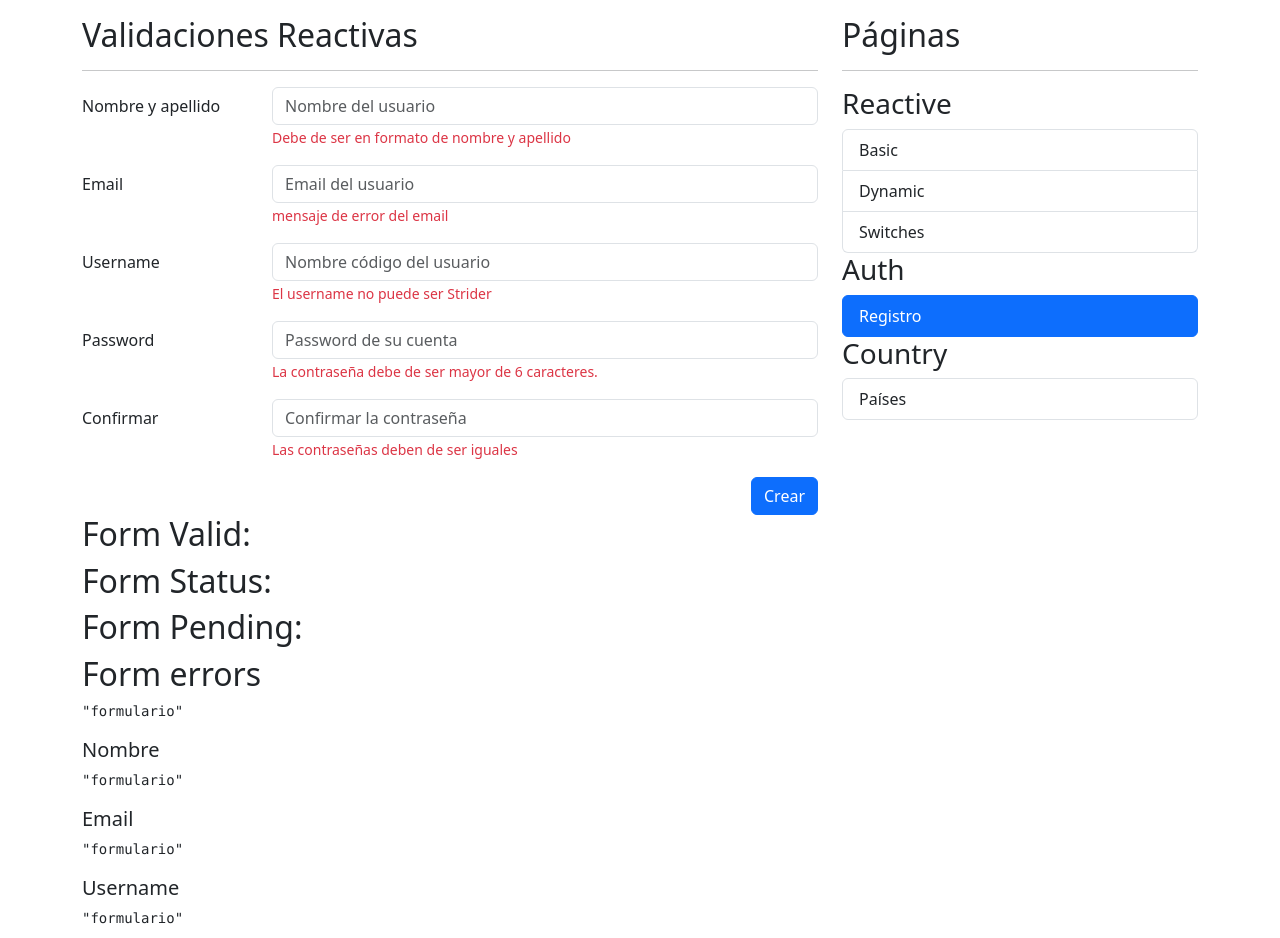
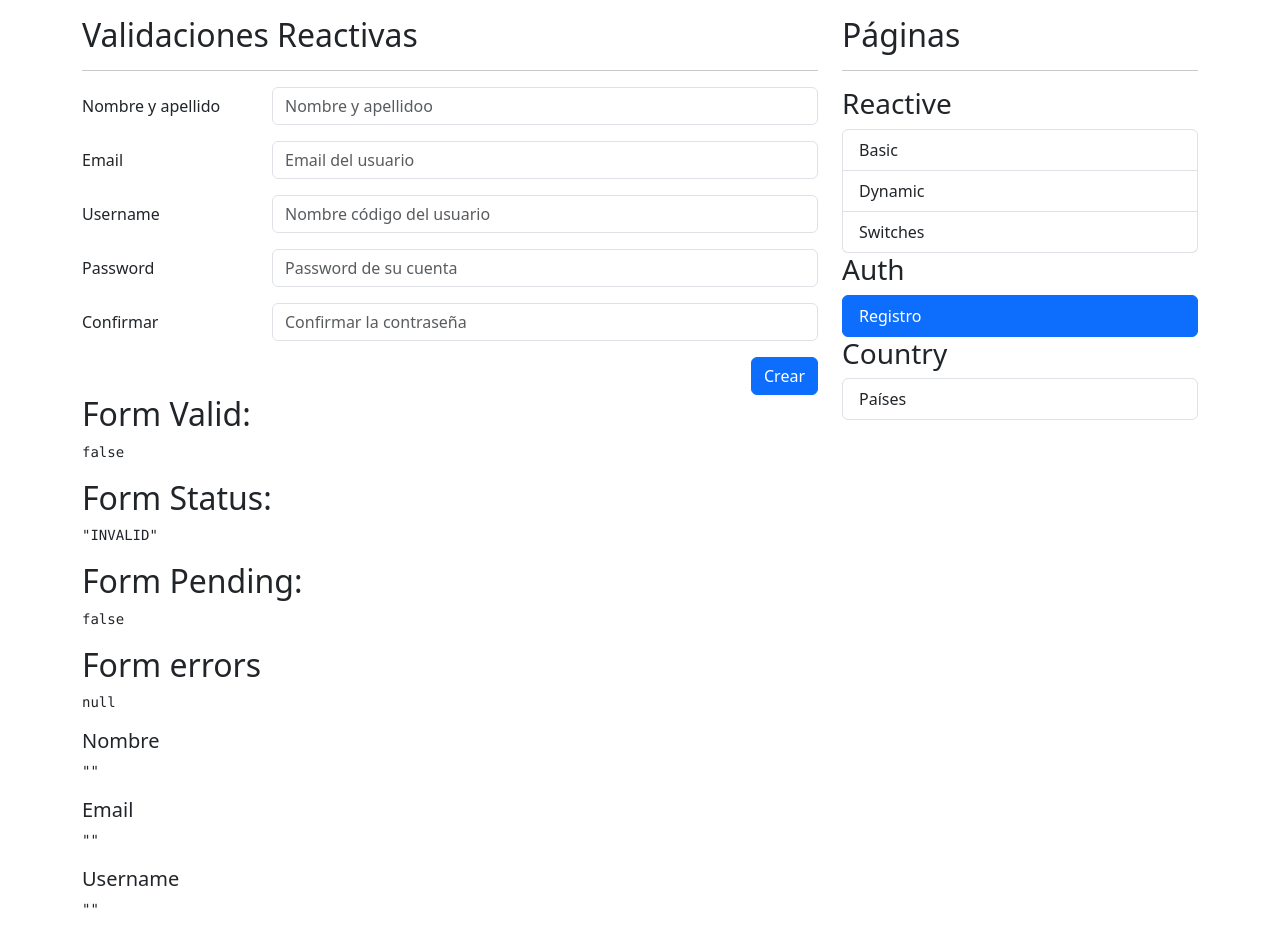
Before and after one commit to ciroribba/angular_level_5, an Angular app: page /auth/sign-up in a window 1280 px wide. Shown: the top 938 px of the page. Built offline with nearby package versions, Linux system fonts and the light colour scheme.

Commit message:
Update registesr and switches form - form builder

```diff
--- a/src/app/auth/pages/register-page/register-page.html
+++ b/src/app/auth/pages/register-page/register-page.html
@@ -4,7 +4,7 @@
 <div class="row">
     <div class="col">
 
-        <form autocomplete="off">
+        <form autocomplete="off" [formGroup]="myForm" (ngSubmit)="onSubmit()">
 
             <!-- Nombre -->
             <div class="row mb-3">
@@ -12,11 +12,15 @@
                 <div class="col-sm-9">
                     <input type="text"
                            class="form-control"
-                           placeholder="Nombre del usuario">
+                           placeholder="Nombre y apellidoo"
+                           formControlName="name">
 
+                    @if (formUtils.isFieldValid(myForm, 'name')) {
                     <span class="form-text text-danger">
-                        Debe de ser en formato de nombre y apellido
+                       El campo debe de tener un nombre y apellido
+                        <!-- {{ formUtils.getFieldError(myForm, 'name') }}  -->
                     </span>
+                    }
                 </div>
             </div>
 
@@ -26,10 +30,13 @@
                 <div class="col-sm-9">
                     <input type="email"
                            class="form-control"
-                           placeholder="Email del usuario">
+                           placeholder="Email del usuario"
+                           formControlName="email">
+                    @if (formUtils.isFieldValid(myForm, 'email')) {
                     <span class="form-text text-danger">
-                        mensaje de error del email
+                        {{ formUtils.getFieldError(myForm, 'email') }}
                     </span>
+                    }
                 </div>
             </div>
 
@@ -39,10 +46,13 @@
                 <div class="col-sm-9">
                     <input type="text"
                            class="form-control"
-                           placeholder="Nombre código del usuario">
+                           placeholder="Nombre código del usuario"
+                           formControlName="username">
+                    @if (formUtils.isFieldValid(myForm, 'username')) {
                     <span class="form-text text-danger">
-                         El username no puede ser Strider
+                        {{ formUtils.getFieldError(myForm, 'username') }}
                     </span>
+                    }
                 </div>
             </div>
 
@@ -52,11 +62,14 @@
                 <div class="col-sm-9">
                     <input type="password"
                            class="form-control"
-                           placeholder="Password de su cuenta">
+                           placeholder="Password de su cuenta"
+                           formControlName="password">
 
+                    @if (formUtils.isFieldValid(myForm, 'password')) {
                     <span class="form-text text-danger">
-                         La contraseña debe de ser mayor de 6 caracteres.
+                        {{ formUtils.getFieldError(myForm, 'password') }}
                     </span>
+                    }
                 </div>
             </div>
 
@@ -66,17 +79,25 @@
                 <div class="col-sm-9">
                     <input type="password"
                            class="form-control"
-                           placeholder="Confirmar la contraseña">
+                           placeholder="Confirmar la contraseña"
+                           formControlName="password2">
 
+                    @if (formUtils.isFieldValid(myForm, 'password2')) {
                     <span class="form-text text-danger">
-                         Las contraseñas deben de ser iguales
+                        {{ formUtils.getFieldError(myForm, 'password2') }}
                     </span>
+                    }
                 </div>
             </div>
 
 
             <div class="row">
                 <div class="col">
+                    @if(myForm && myForm.touched) {
+                        <span class="form-text text-danger">
+                            Las contraseñas deben de ser iguales
+                        </span>
+                    }
                     <button class="btn btn-primary float-end"
                             type="submit">
                         Crear
@@ -91,23 +112,26 @@
 
 
 <h2>Form Valid: </h2>
+<pre>{{ myForm.valid | json }}</pre>
 <h2>Form Status: </h2>
+<pre>{{ myForm.status | json }}</pre>
 <h2>Form Pending: </h2>
+<pre>{{ myForm.pending | json }}</pre>
 <h2>Form errors</h2>
-<pre>{{ 'formulario' | json }}</pre>
+<pre>{{ myForm.errors | json }}</pre>
 
 <h5>Nombre</h5>
-<pre>{{ 'formulario' | json }}</pre>
+<pre>{{ myForm.controls['name'].value | json }}</pre>
 
 <h5>Email</h5>
-<pre>{{ 'formulario' | json }}</pre>
+<pre>{{ myForm.controls['email'].value | json }}</pre>
 
 <h5>Username</h5>
-<pre>{{ 'formulario' | json }}</pre>
+<pre>{{ myForm.controls['username'].value | json }}</pre>
 
 
 <h5>Password</h5>
-<pre>{{ 'formulario' | json }}</pre>
+<pre>{{ myForm.controls['password'].value | json }}</pre>
 
 <h5>Confirmar</h5>
-<pre>{{ 'formulario' | json }}</pre>
+<pre>{{ myForm.controls['password2'].value | json }}</pre>
--- a/src/app/auth/pages/register-page/register-page.ts
+++ b/src/app/auth/pages/register-page/register-page.ts
@@ -1,9 +1,33 @@
-import { Component } from '@angular/core';
+import { Component, inject } from '@angular/core';
 import { JsonPipe } from '@angular/common';
+import { AbstractControl, FormBuilder, FormGroup, ReactiveFormsModule, Validators } from '@angular/forms';
+import { FormUtils } from '../../../utils/form-util';
 
 @Component({
   selector: 'register-page',
-  imports: [JsonPipe],
+  imports: [JsonPipe, ReactiveFormsModule],
   templateUrl: './register-page.html',
 })
-export class RegisterPage { }
+export class RegisterPage {
+  private fb = inject(FormBuilder);
+  formUtils = FormUtils;
+  myForm: FormGroup = this.fb.group({
+    name: ['', [Validators.required, Validators.pattern(FormUtils.namePattern)], []],
+    email: ['', [Validators.required, Validators.pattern(FormUtils.emailPattern)], []],
+    username: ['', [Validators.required, Validators.minLength(6), Validators.pattern(FormUtils.notOnlySpacesPattern)], []],
+    password: ['', [Validators.required, Validators.minLength(6)], []],
+    password2: ['', [Validators.required], []],
+  }, {
+    validators: [FormUtils.isFieldOneEqualFieldTwo('password', 'password2')]
+  });
+
+
+
+  onSubmit() {
+    console.log(this.myForm.value);
+    if (this.myForm.invalid) {
+      this.myForm.markAllAsTouched();
+      return;
+    }
+  }
+}
--- a/src/app/reactive/pages/switches-page/switches-page.html
+++ b/src/app/reactive/pages/switches-page/switches-page.html
@@ -2,7 +2,7 @@
 <hr>
 
 
-<form autocomplete="off">
+<form autocomplete="off" [formGroup]="myForm" (ngSubmit)="onSubmit()">
 
     <!-- Radio -->
     <div class="row mb-3">
@@ -13,7 +13,8 @@
                 <input class="form-check-input"
                        type="radio"
                        value="M"
-                       id="radioMasculino">
+                       id="radioMasculino"
+                       formControlName="gender">
                 <label class="form-check-label" for="radioMasculino">
                   Masculino
                 </label>
@@ -23,7 +24,8 @@
                 <input class="form-check-input"
                        type="radio"
                        value="F"
-                       id="radioFemenino">
+                       id="radioFemenino"
+                       formControlName="gender">
                 <label class="form-check-label" for="radioFemenino">
                   Femenino
                 </label>
@@ -40,7 +42,8 @@
             <div class="form-check form-switch mt-2">
                 <input class="form-check-input"
                        type="checkbox"
-                       id="flexSwitchCheckChecked">
+                       id="flexSwitchCheckChecked"
+                       formControlName="wantsNotifications">
                 <label class="form-check-label" for="flexSwitchCheckChecked">Quiero recibir notificaciones</label>
             </div>
 
@@ -54,15 +57,17 @@
             <div class="form-check">
                 <input class="form-check-input"
                        type="checkbox"
-                       id="flexCheckDefault">
+                       id="flexCheckDefault"
+                       formControlName="termsAndConditions">
                 <label class="form-check-label" for="flexCheckDefault">
                   Términos y condiciones de uso
                 </label>
               </div>
-              <span class="form-text text-danger">
+              @if (formUtils.isFieldValid(myForm, 'termsAndConditions')) {
+                <span class="form-text text-danger">
                  Debe de aceptar las condiciones de uso
               </span>
-
+            }
         </div>
     </div>
 
@@ -81,15 +86,15 @@
 
 
 <h5>Valor del formulario</h5>
-<pre>{{ 'object' | json }}</pre>
+<pre>{{ myForm.value | json }}</pre>
 <br>
 
 <h5>Persona</h5>
-<pre>{{ 'object' | json }}</pre>
+<pre>{{ myForm.controls['gender'].value | json }}</pre>
 <br>
 
 <h5>Valid</h5>
-<pre>{{ 'object' | json }}</pre>
+<pre>{{ myForm.valid | json }}</pre>
 
 <!-- <h5>Términos</h5> -->
 <!-- <pre>{{ myForm.controls?.terminos?.errors | json }}</pre> -->
--- a/src/app/reactive/pages/switches-page/switches-page.ts
+++ b/src/app/reactive/pages/switches-page/switches-page.ts
@@ -1,9 +1,31 @@
-import { Component } from '@angular/core';
+import { Component, inject } from '@angular/core';
 import { JsonPipe } from '@angular/common';
+import { FormBuilder, FormGroup, ReactiveFormsModule, Validators } from '@angular/forms';
+import { FormUtils } from '../../../utils/form-util';
 
 @Component({
   selector: 'switches-page',
-  imports: [JsonPipe],
+  imports: [JsonPipe, ReactiveFormsModule],
   templateUrl: './switches-page.html',
 })
-export class SwitchesPage { }
+export class SwitchesPage {
+
+  private fb = inject(FormBuilder);
+
+  formUtils = FormUtils;
+
+  myForm: FormGroup = this.fb.group({
+    gender: ['M', [Validators.required]],
+    wantsNotifications: [true],
+    termsAndConditions: [false, Validators.requiredTrue],
+  });
+
+  onSubmit() {
+    console.log(this.myForm.value);
+    if (this.myForm.invalid) {
+      // Si el formulario es inválido, se marcan todos los campos como tocados
+      this.myForm.markAllAsTouched(); // Para que se marquen todos los campos como tocados
+      return;
+    }
+  }
+}
--- a/src/app/utils/form-util.ts
+++ b/src/app/utils/form-util.ts
@@ -1,6 +1,9 @@
-import { FormArray, FormGroup, ValidationErrors } from '@angular/forms';
+import { FormArray, FormGroup, ValidationErrors, AbstractControl } from '@angular/forms';
 
 export class FormUtils {
+  static namePattern = '([a-zA-Z]+) ([a-zA-Z]+)$';
+  static emailPattern = '^[a-z0-9._%+-]+@[a-z0-9.-]+\\.[a-z]{2,4}$';
+  static notOnlySpacesPattern = '^[a-zA-Z0-9]+$';
 
   static getTextError(errors: ValidationErrors): string | null{
     for (const key of Object.keys(errors)) {
@@ -11,6 +14,15 @@ export class FormUtils {
           return `Este campo debe tener al menos ${errors['minlength'].requiredLength} caracteres`;
         case 'min':
           return `Este campo debe tener un valor mayor o igual a ${errors['min'].min}`;
+        case 'email':
+          return 'No es una dirección de email válida';
+        case 'pattern':
+          if(errors['pattern'].requiredPattern === FormUtils.emailPattern) {
+            return 'No es una dirección de email válida';
+          }
+          return 'Error de expresión regular';
+        default:
+          return `Error no controlado ${key}`;
       }
     }
     return null;
@@ -35,4 +47,12 @@ export class FormUtils {
     const errors = form.controls[index].errors || {};
     return FormUtils.getTextError(errors);
   }
+
+  static isFieldOneEqualFieldTwo(field1: string, field2: string) {
+    return (formGroup: AbstractControl) => {
+      const field1Value = formGroup.get(field1)?.value;
+      const field2Value = formGroup.get(field2)?.value;
+      return field1Value === field2Value ? null : { notEqual: true };
+    }
+  }
 }
```
